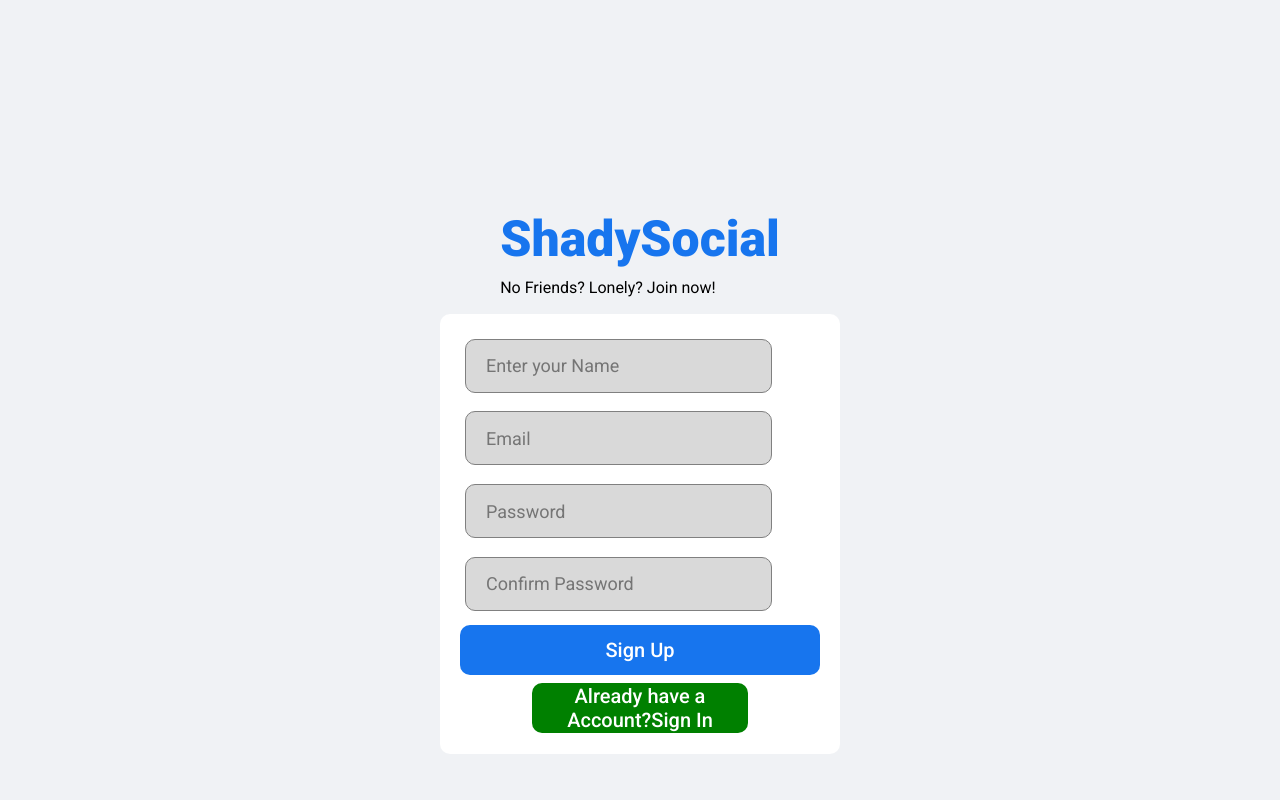
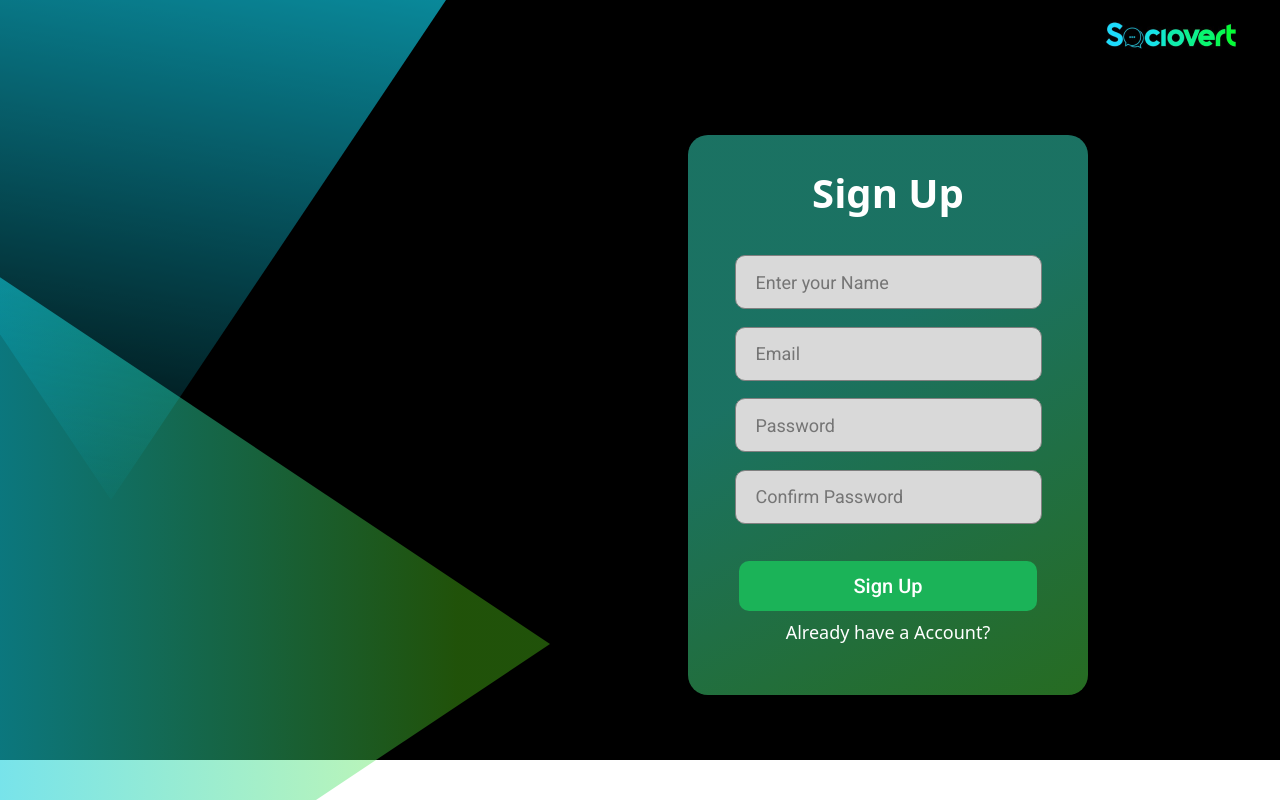
Before and after one commit to udayini03/Project_SocioVert, a React (Create React App) app in the folder FrontEnd/: page / in a window 1280 px wide. Built offline with nearby package versions, Linux system fonts and the light colour scheme.

Commit message:
signUp page added

```diff
--- a/FrontEnd/src/pages/register/register.css
+++ b/FrontEnd/src/pages/register/register.css
@@ -1,36 +1,88 @@
-.login{
-    width: 100vw;
-    height: 100vh;
-    display: flex;
-    align-items: center;
-    justify-content: center;
-    background-color: #f0f2f5;
+.sideBar {
+    /* background: rgb(61, 125, 47); */
+    width: 45%;
+    height: 100%;
+    overflow: hidden;
+    position: absolute;
+    left: 0;
 }
 
+.upperTriangle {
+    height: 500px;
+    width: 670px;
+    background: linear-gradient(10deg, #0FCDE7 -5.21%, rgba(52, 133, 138, 0) 96%);
+    opacity: 0.7;
+    box-shadow: 40px 43px 4px rgba(190, 12, 12, 0.25);
+    clip-path: polygon(50% 0, 0% 100%, 100% 100%);
+    transform: rotate(180deg);
+    position: absolute;
+    left: -14rem;
+    z-index: 1;
+}
+
+.lowerTriangle {
+    height: 600px;
+    width: 800px;
+    background: linear-gradient(180deg, rgba(93, 235, 27, 0.35) 15.55%, rgba(15, 205, 231, 0.6) 99.99%);
+    opacity: 1;
+    box-shadow: 0px 4px 4px rgba(0, 0, 0, 0.25);
+    clip-path: polygon(50% 0, 0% 100%, 100% 100%);
+    transform: rotate(90deg);
+    position: absolute;
+    left: -150px;
+    bottom: -9rem;
+    z-index: 0;
+}
+
+.main {
+    margin: 0px;
+    width: 100%;
+    height: 47.5rem;
+    margin:0;
+    background: black;
+    display: flex;
+    flex-direction: column;
+    align-items: center;
+}
+
+.navBar {
+    display: flex;
+    width: 100%;
+    justify-content: end;
+}
+
+.logoImg {
+    height: 40px;
+    width: 185px;
+    margin: 15px;
+}
+
+
 .loginWrapper{
+    transform: translateY(5px);
     width: 70%;
-    height: 70%;
+    height:75%;
     display: flex;
 }
 
-.loginLeft{
-    flex: 1;
+.SignUpBox{
     display: flex;
+    height:100%;
     flex-direction: column;
-    justify-content: center;
-}
-.loginRight{
-    flex: 1;
-    display: flex;
-    flex-direction: column;
-    justify-content: center;
+    align-self: flex-end;
+    background: linear-gradient(151.67deg, rgba(53, 227, 196, 0.5) 38.03%, rgba(77, 214, 65, 0.5) 100.59%);
+    border-radius: 20px;
+    margin-top: 10px;
 }
 
-.loginLogo{
-    font-size: 50px;
-    font-weight: 800;
-    color: #1775ee;
-    margin-bottom: 10px;
+.SignUp{
+    align-self: center;
+    font-size: 40px;
+    color: white;
+    margin: 10px;
+    transform: translateY(20px);
+    font-family: system-ui, -apple-system, BlinkMacSystemFont, 'Segoe UI', Roboto, Oxygen, Ubuntu, Cantarell, 'Open Sans', 'Helvetica Neue', sans-serif;
+    font-weight: 600;
 }
 
 .loginDec{
@@ -39,13 +91,14 @@
 }
 
 .loginBox{
-    height: 400px;
+    height: 370px;
     padding: 20px;
-    background-color: white;
     border-radius: 10px;
     display: flex;
     flex-direction: column;
+    align-items:center;
     justify-content: space-between;
+    margin-top: 20px;
 }
 
 .loginInput{
@@ -54,6 +107,7 @@
     border: 1px solid gray;
     font-size: 18px;
     padding-left: 20px;
+
 }
 
 .loginInput:focus{
@@ -62,29 +116,25 @@
 
 .loginButton{
     height: 50px;
+    width:83%;
     border-radius: 10px;
     border: none;
-    background-color: #1775ee;
+    background: #1BB358;
     color: white;
     font-size: 20px;
     font-weight: 500;
     cursor: pointer;
-}
-
-.loginForgot{
-    text-align: center;
-    color: #1775ee;
+    transform: translateY(25px);
 }
 
 .loginRegisterButton{
-    width: 60%;
     align-self: center;
-    height: 50px;
-    border-radius: 10px;
     border: none;
-    background-color: green;
+    background-color: inherit;
     color: white;
-    font-size: 20px;
-    font-weight: 500;
+    font-family: system-ui, -apple-system, BlinkMacSystemFont, 'Segoe UI', Roboto, Oxygen, Ubuntu, Cantarell, 'Open Sans', 'Helvetica Neue', sans-serif;
+    font-size: 18px;
+    font-weight: 200;
     cursor: pointer;
+    transform: translateY(25px);
 }
--- a/FrontEnd/src/pages/register/register.jsx
+++ b/FrontEnd/src/pages/register/register.jsx
@@ -1,7 +1,8 @@
 import { useRef } from "react";
 import "./register.css"
 import axios from "axios";
-import { useNavigate}from "react-router-dom";
+import { useNavigate } from "react-router-dom";
+import logo from './logo.png';
 
 
 export default function Register() {
@@ -12,20 +13,20 @@ export default function Register() {
   const navigate = useNavigate();
 
 
-  const handleClick = async (e) =>{
+  const handleClick = async (e) => {
     e.preventDefault();
-    if(passwordAgain.current.value !== password.current.value){
+    if (passwordAgain.current.value !== password.current.value) {
       password.current.setCustomValidity("Passwords Don't match");
-    } else{
-      const user ={
+    } else {
+      const user = {
         username: username.current.value,
         email: email.current.value,
         password: password.current.value
       };
-      try{
+      try {
         await axios.post("/auth/register", user);
         navigate("/login")
-      }catch(err){
+      } catch (err) {
         console.log(err);
       }
     }
@@ -33,21 +34,31 @@ export default function Register() {
 
 
   return (
-    <div className="login">
+    <div className="main">
+
+
+      <div className="sideBar">
+        <div className="upperTriangle"></div>
+        <div className="lowerTriangle"></div>
+      </div>
+
+      <nav className="navBar">
+        <img src={logo} alt='logo' class="logoImg"></img>
+      </nav>
+
       <div className="loginWrapper">
-      <div className="lognLeft">
-      <h3 className="loginLogo">ShadySocial</h3>
-      <span className="loginDesc">No Friends? Lonely? Join now!</span>
-      </div>
+        <div className="SignUpBox">
+          <div className="SignUp">Sign Up</div>
           <div className="loginRight">
             <form className="loginBox" onSubmit={handleClick}>
-      <input placeholder="Enter your Name" required ref={username} className="loginInput"/>
-      <input placeholder="Email" requied ref={email} type="email" className="loginInput"/>
-      <input placeholder="Password" requied ref={password} minLength={6} type="password" className="loginInput"/>
-      <input placeholder="Confirm Password" required ref={passwordAgain} minLength={6} type="password" className="loginInput"/>
+              <input placeholder="Enter your Name" required ref={username} className="loginInput" />
+              <input placeholder="Email" requied ref={email} type="email" className="loginInput" />
+              <input placeholder="Password" requied ref={password} minLength={6} type="password" className="loginInput" />
+              <input placeholder="Confirm Password" required ref={passwordAgain} minLength={6} type="password" className="loginInput" />
               <button className="loginButton" type="submit">Sign Up</button>
-      <button className="loginRegisterButton">Already have a Account?Sign In</button>
+              <button className="loginRegisterButton">Already have a Account?</button>
             </form>
+          </div>
         </div>
       </div>
     </div>
```
Also changed, not shown: FrontEnd/src/components/sidebar/sidebar.jsx (+7 -7 lines), FrontEnd/src/pages/register/logo.png (added). Lines whose indentation alone changed are shown as unchanged.
